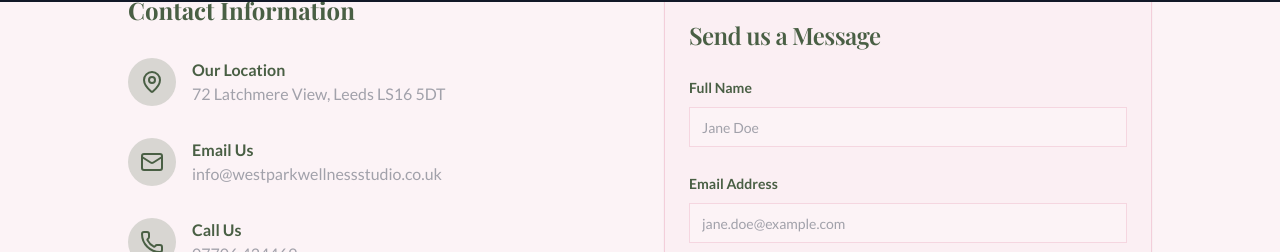
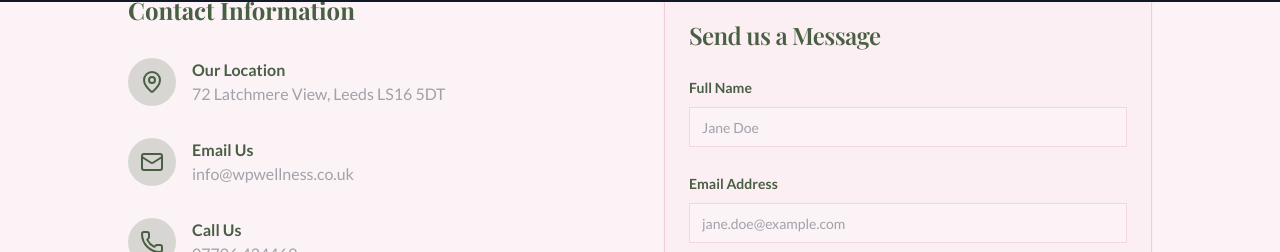
Before and after one commit to chrisbee2812/wpwellnessv3, a Next.js app: page /contact in a window 1280 px wide. Shown: the part 798-1050 px from the top of the page. Built offline with nearby package versions, Linux system fonts and the light colour scheme; a web font is replaced by a local one.

Commit message:
mistake in email address on contact form

```diff
--- a/src/app/contact/page.tsx
+++ b/src/app/contact/page.tsx
@@ -72,7 +72,7 @@
                 </div>
                 <div>
                     <h3 className="font-semibold text-primary">Email Us</h3>
-                    <p className="text-muted-foreground">info@westparkwellnessstudio.co.uk</p>
+                    <p className="text-muted-foreground">info@wpwellness.co.uk</p>
                 </div>
              </div>
              <div className="flex items-center gap-4">
```
